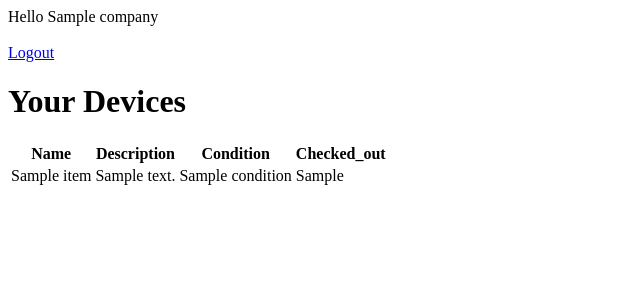
After one commit to sanowar-dwn/Twitter-Clone-Web3, a Django app: template apps/company/templates/dashboard.html in a window 1280 px wide. The commit adds this page. Shown: the top 300 px of the page, without its empty margins (0-640 px from the left). Run offline with Django 3.2, Linux system fonts and the light colour scheme; the template is opened without the code that fills it: most values are stand-ins (such as "Sample title", 1, 10 or a date in 2020).

Commit message:
login logout functionality implemented

```diff
--- /dev/null
+++ b/apps/company/templates/dashboard.html
@@ -0,0 +1,36 @@
+<!doctype html>
+<html lang="en">
+
+<head>
+  <meta charset="utf-8">
+  <meta name="viewport" content="width=device-width, initial-scale=1">
+  <meta name="description" content="">
+  <title>HomePage</title>
+
+</head>
+
+<body>
+    Hello {{ company.name }}
+    <br>
+    <br>
+    <a href='{% url 'logout' %}'> Logout </a>
+    <h1> Your Devices </h1>
+    <table>
+        <tr>
+          <th>Name</th>
+          <th>Description</th>
+          <th>Condition</th>
+          <th>Checked_out</th>
+        </tr>
+        {% for item in devices %}
+            <tr>
+                <td>{{ item.name }}</td>
+                <td>{{ item.description }}</td>
+                <td>{{ item.condition }}</td>
+                <td>{{ item.checked_out }}</td>
+            </tr>
+        {% endfor %}
+      </table>
+</body>
+
+</html>
--- a/apps/core/templates/index.html
+++ b/apps/core/templates/index.html
@@ -12,8 +12,12 @@
 <body>
 {% if user.is_authenticated %}
     Hello {{ request.user }}
+    <br>
+    <a href='{% url 'company_dashboard' %}'> Dashboard </a>
     {% else %}
         <a href='{% url 'register' %}'>Register Your company</a>
+        <br>
+        <a href='{% url 'register' %}'>Login </a>
 {% endif %}
 </body>
 
--- a/asset_tracker/settings.py
+++ b/asset_tracker/settings.py
@@ -27,6 +27,10 @@ DEBUG = True
 
 ALLOWED_HOSTS = []
 
+# All login-logout redirection handling
+LOGIN_URL = 'login'
+LOGIN_REDIRECT_URL = 'company_dashboard'
+LOGOUT_REDIRECT_URL = 'index'
 
 # Application definition
 
```
Also changed, not shown: apps/company/templates/login.html (added, +20 -0 lines), apps/company/urls.py (+6 -2 lines), apps/company/views.py (+10 -0 lines), db.sqlite3.
